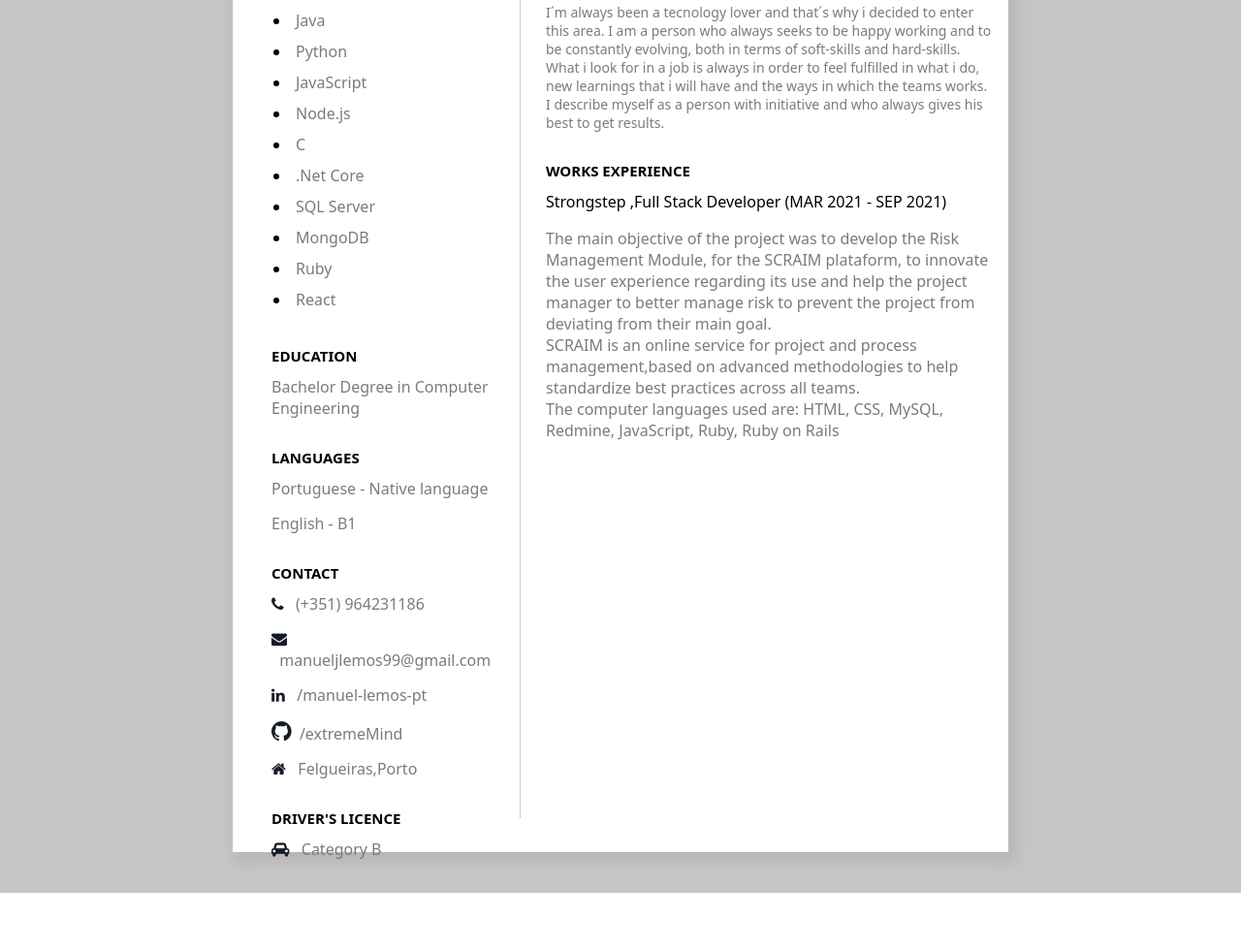
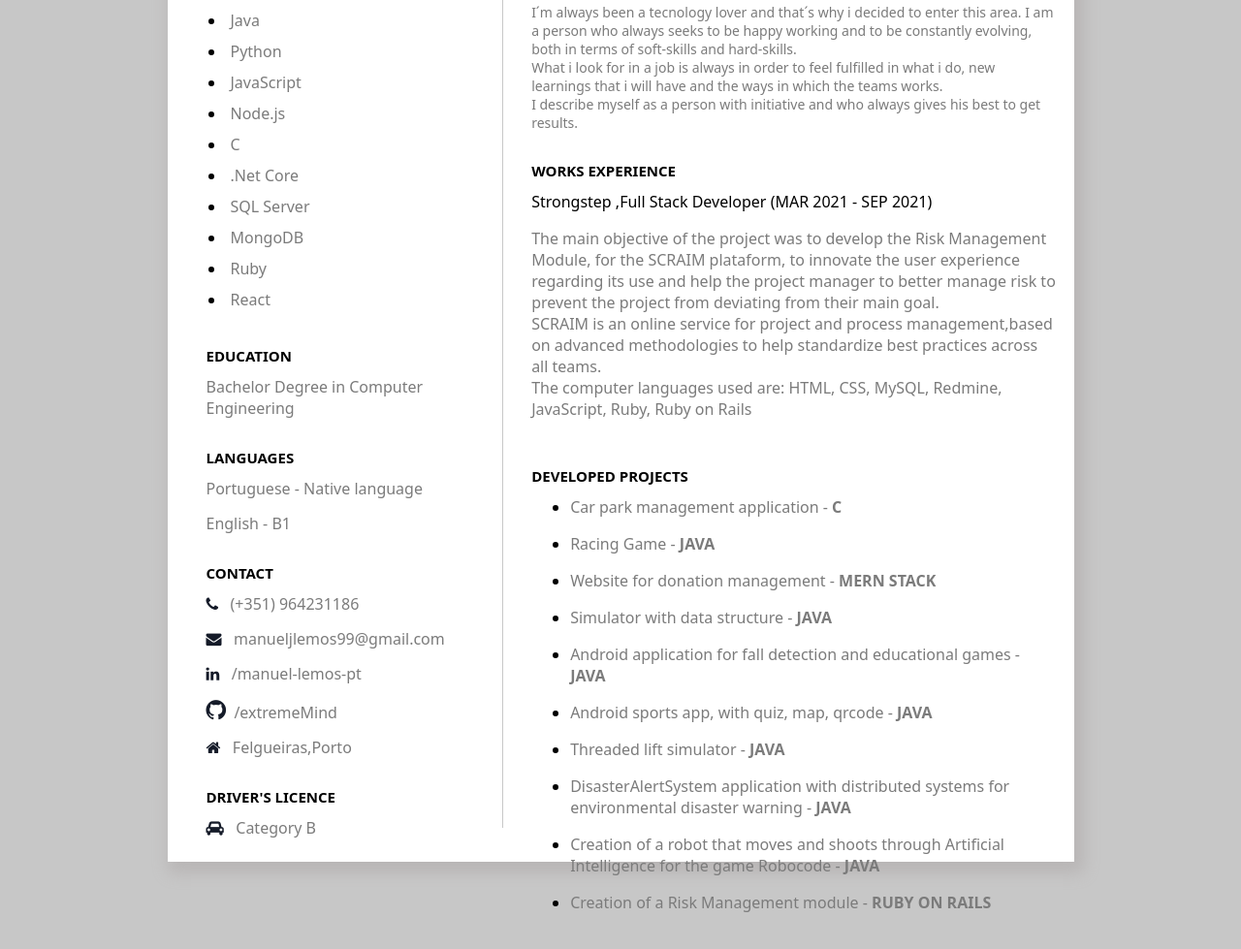
Before and after one commit to extremeMind/CV, a plain HTML site: page index.html in a window 1280 px wide. Shown: the part 321-1300 px from the top of the page at 97% size. Before the commit the page ends 1242 px from the top, so only its background shows below. Drawn offline with Linux system fonts and the light colour scheme.

Commit message:
New Version CV

```diff
--- a/css/style.css
+++ b/css/style.css
@@ -11,8 +11,8 @@ body {
 }
 
 .main {
-    height: 1180px;
-    width: 800px;
+    height: 1190px;
+    width: 935px;
     background-color: white;
     box-shadow: 5px 7px 15px 5px #b9b6b6;
     margin: 20px auto;
@@ -61,7 +61,7 @@ body {
 
 .line {
     border-left: 1px solid #c7c7c7;
-    height: 880px;
+    height: 890px;
     width: 2%;
     margin-top: 10px;
     float: left;
--- a/index.html
+++ b/index.html
@@ -81,6 +81,45 @@
                     <br/> SCRAIM is an online service for project and process management,based on advanced methodologies to help standardize best practices across all teams.
                     <br/> The computer languages used are: HTML, CSS, MySQL, Redmine, JavaScript, Ruby, Ruby on Rails
                 </p>
+                <br/>
+
+
+                <p class="head">DEVELOPED PROJECTS</p>
+                <ul>
+                    <li>
+                        <p class="p-4">Car park management application - <b>C</b> </p>
+                    </li>
+                    <li>
+                        <p class="p-4">Racing Game - <b>JAVA</b></p>
+                    </li>
+                    <li>
+                        <p class="p-4">Website for donation management - <b>MERN STACK</b></p>
+                    </li>
+                    <li>
+                        <p class="p-4">Simulator with data structure - <b>JAVA</b></p>
+                    </li>
+                    <li>
+                        <p class="p-4">Android application for fall detection and educational games - <b>JAVA</b> </p>
+                    </li>
+                    <li>
+                        <p class="p-4">Android sports app, with quiz, map, qrcode - <b>JAVA</b> </p>
+                    </li>
+                    <li>
+                        <p class="p-4">Threaded lift simulator - <b>JAVA</b></p>
+                    </li>
+                    <li>
+                        <p class="p-4">DisasterAlertSystem application with distributed systems for environmental disaster warning - <b>JAVA</b></p>
+                    </li>
+                    <li>
+                        <p class="p-4">Creation of a robot that moves and shoots through Artificial Intelligence for the game Robocode - <b>JAVA</b> </p>
+                    </li>
+                    <li>
+                        <p class="p-4">Creation of a Risk Management module - <b>RUBY ON RAILS</b></p>
+                    </li>
+
+                </ul>
+
+
 
                 <br/>
             </div>
```
